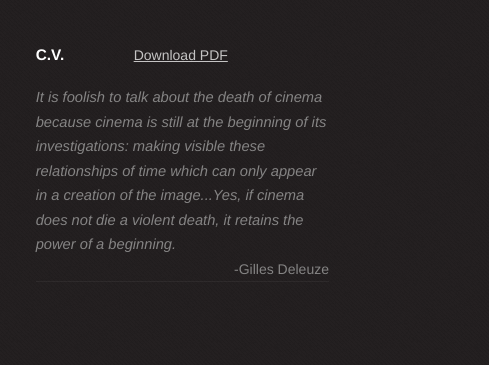
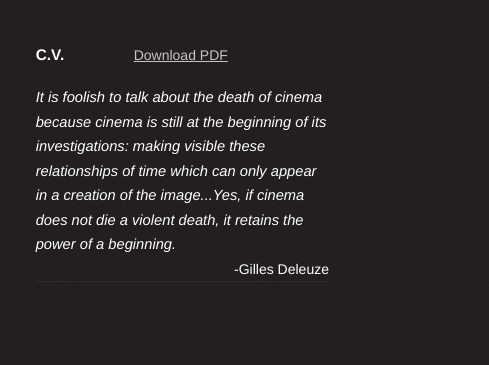
Before and after one commit to zeroedout/WaynesWorld, a plain HTML site: page index.html in a window 1280 px wide. Shown: the part 1066-1431 px from the top of the page, 791-1280 px from the left. Drawn offline with Linux system fonts and the light colour scheme.

Commit message:
More tweaking, pure white/ black (though black image still around), removed bg images

```diff
--- a/css/style.css
+++ b/css/style.css
@@ -28,12 +28,14 @@
 
     blockquote
     {
+        color: white;
         font-style:italic !important;
         font-size:105% !important;
     }
 
     figcaption
     {
+        color: white;
         text-align:right !important;
     }
 
@@ -627,13 +629,17 @@
 			{
 				background: #f7f7f7 url('images/bg02.png');
 			}
-			.video-wrapper {
+
+    .video-wrapper
+        {
 	       position: relative;
 	       padding-bottom: 56.25%; /* 16:9 */
 	       padding-top: 25px;
 	       height: 0;
         }
-			.video-wrapper iframe {
+
+    .video-wrapper iframe
+        {
 	       position: absolute;
             top: -2em;
 	       left: 440;
@@ -644,7 +650,7 @@
 	#footer-wrapper
 	{
 		position: relative;
-		color: #858484;
+		color: black;
 	}
 
 		#footer-wrapper:before
@@ -654,7 +660,7 @@
 			top: 0;
 			left: 0;
 			width: 100%;
-			background: url('images/bg01.png');
+/*			background: url('images/bg01.png'); */
 			background-size: 100% 100%;
 			z-index: 0;
 			opacity: 0.5;
```
Lines whose indentation alone changed are shown as unchanged.
